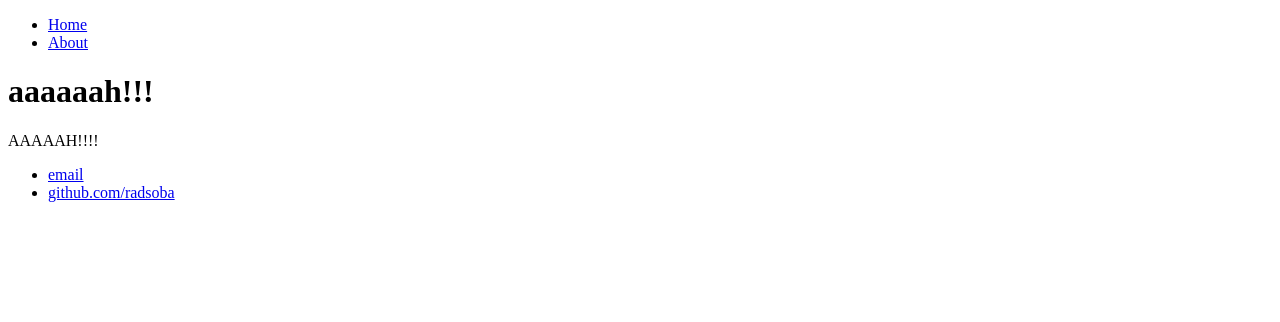
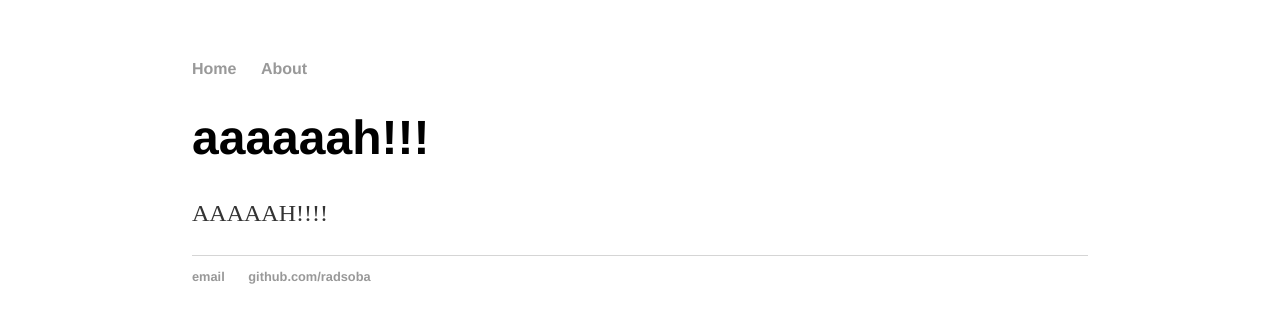
Before and after one commit to RadSoba/imagetemplatething, a plain HTML site: page about/index.html in a window 1280 px wide. Drawn offline with Linux system fonts and the light colour scheme; files that its build step writes are made by us from their sources.

Commit message:
Update index.html

```diff
--- a/about/index.html
+++ b/about/index.html
@@ -2,6 +2,8 @@
 <html>
 	<head>
 		<title>i dont know what to put here</title>
+		<!-- link to main stylesheet -->
+		<link rel="stylesheet" type="text/css" href="/about/css/about.css">
 	</head>
 	<body>
 		<nav>
```
